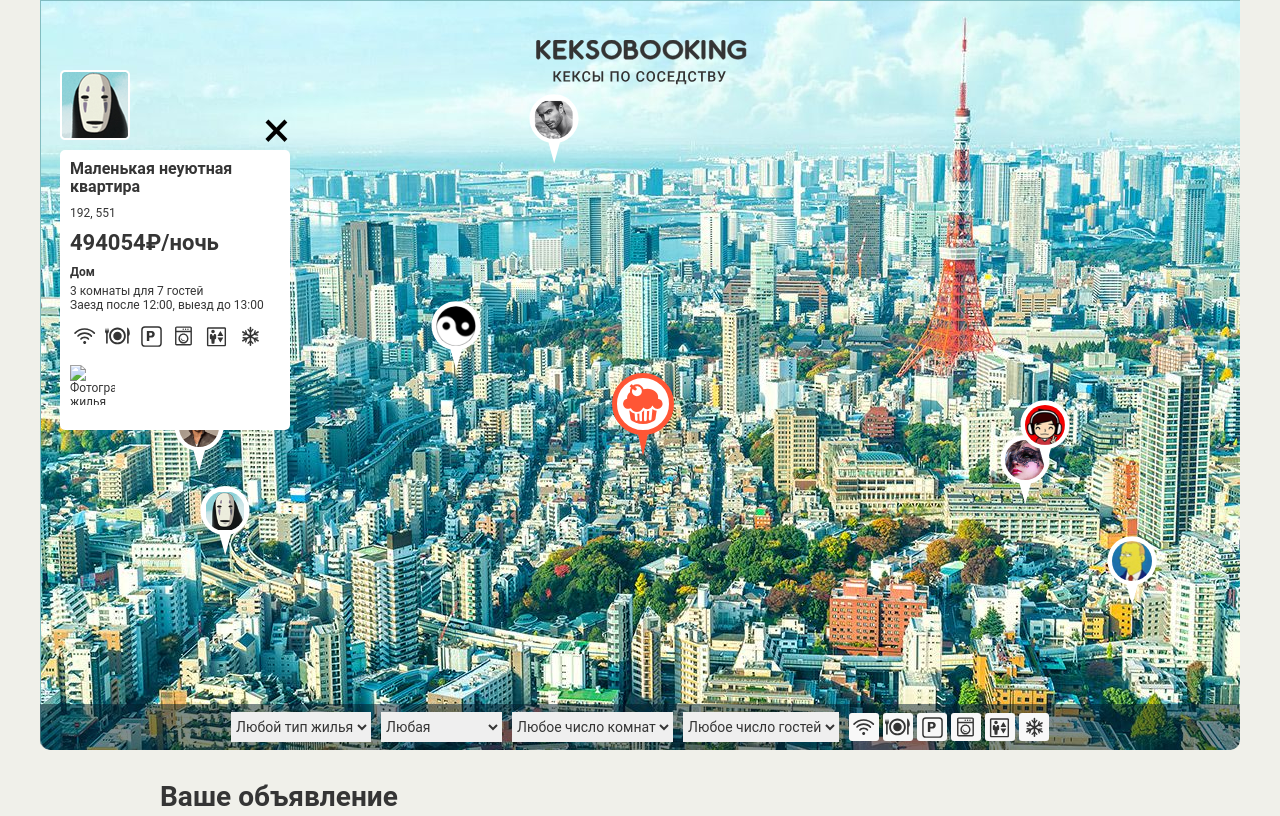
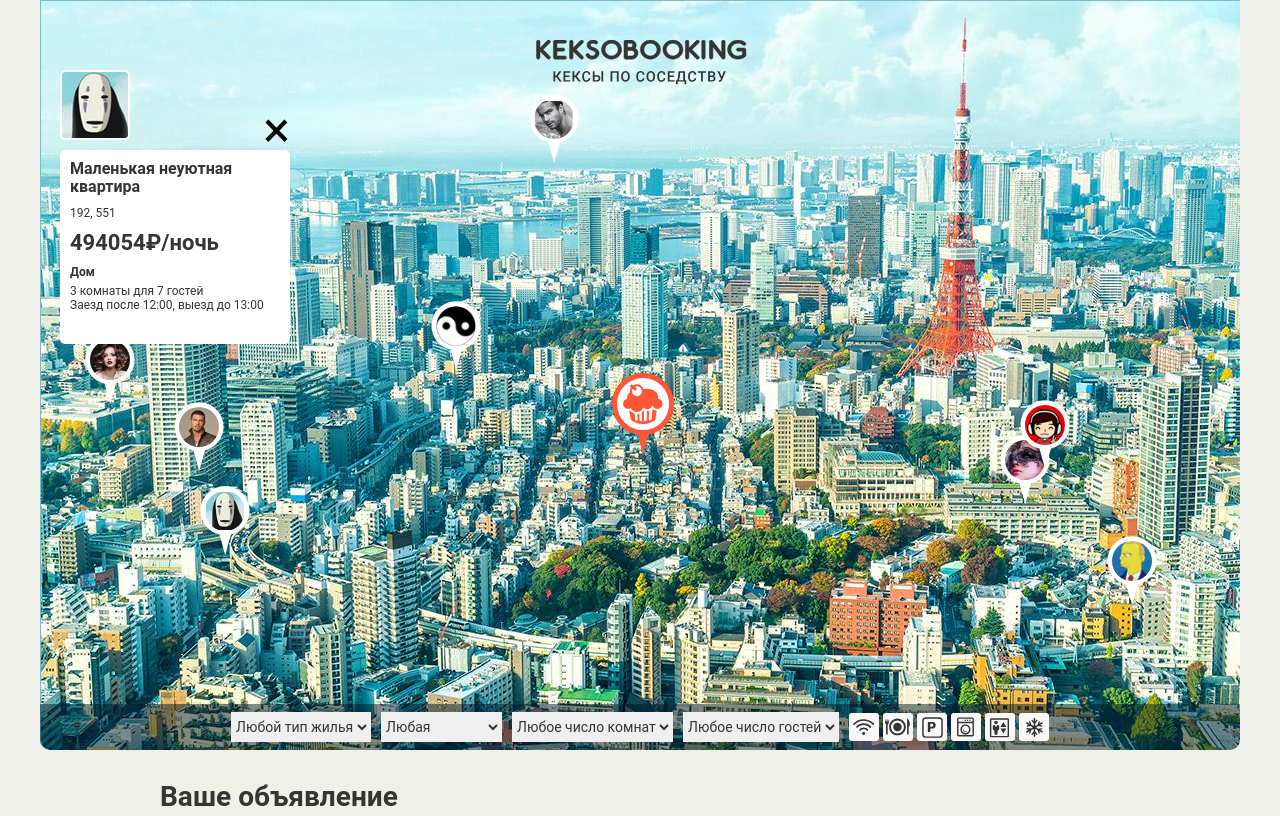
Before and after one commit to bulayka/505641-keksobooking, a website: page index.html in a window 1280 px wide. Shown: the top 816 px of the page. Drawn offline with Linux system fonts and the light colour scheme; files whose address does not match are found by name.

Commit message:
Удалены li в popup__features

```diff
--- a/index.html
+++ b/index.html
@@ -213,17 +213,10 @@
       <h4 class="popup__type">Квартира</h4>
       <p class="popup__text popup__text--capacity">2 комнаты для 3 гостей</p>
       <p class="popup__text popup__text--time">Заезд после 14:00, выезд до 10:00</p>
-      <ul class="popup__features">
-        <li class="popup__feature popup__feature--wifi"></li>
-        <li class="popup__feature popup__feature--dishwasher"></li>
-        <li class="popup__feature popup__feature--parking"></li>
-        <li class="popup__feature popup__feature--washer"></li>
-        <li class="popup__feature popup__feature--elevator"></li>
-        <li class="popup__feature popup__feature--conditioner"></li>
-      </ul>
+      <ul class="popup__features"></ul>
       <p class="popup__description">Великолепная квартира-студия в центре Токио. Подходит как туристам, так и бизнесменам. Квартира полностью укомплектована и недавно отремонтирована.</p>
       <div class="popup__photos">
-        <img src="" class="popup__photo" width="45" height="40" alt="Фотография жилья">
+        <!-- <img src="" class="popup__photo" width="45" height="40" alt="Фотография жилья"> -->
       </div>
     </article>
   </template>
```
